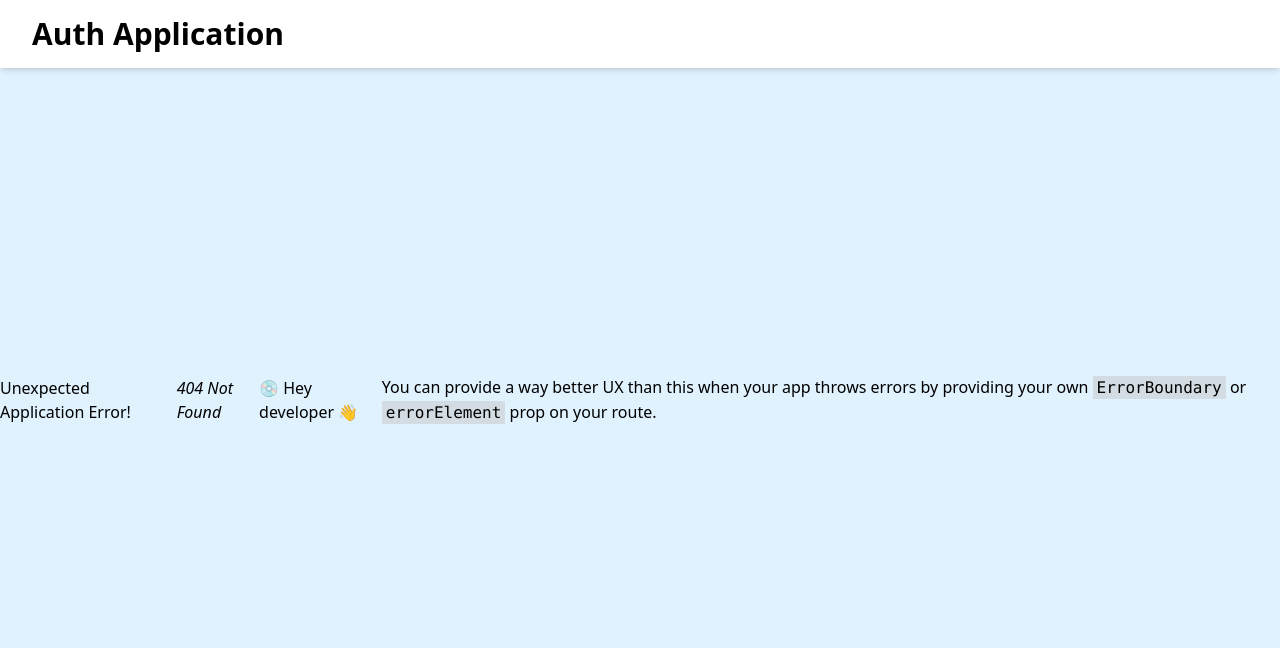
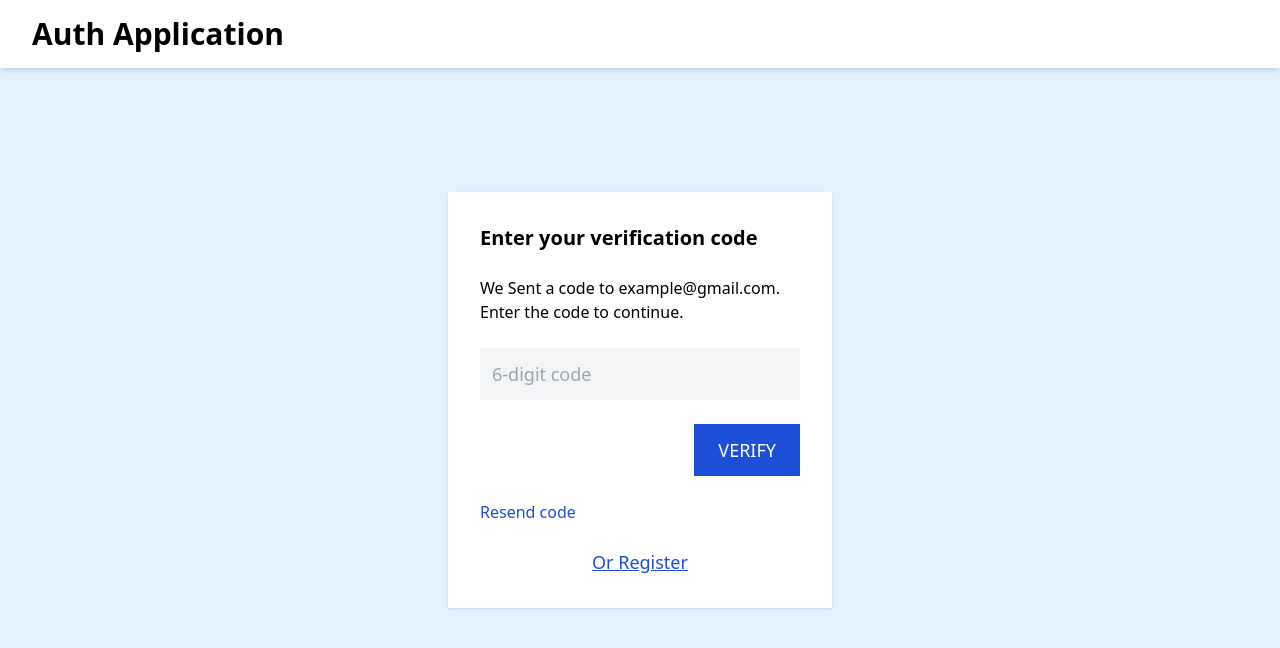
Before and after one commit to Suipt/User-Registration-Test6, a React (Create React App) app in the folder front-end-react/: page /verify in a window 1280 px wide. Before the commit this address had no page. Shown: the top 648 px of the page. Built offline with nearby package versions, Linux system fonts and the light colour scheme.

Commit message:
add verify page

```diff
--- a/front-end-react/src/App.js
+++ b/front-end-react/src/App.js
@@ -3,6 +3,7 @@ import Header from "./components/header.js/Header";
 import Home from "./pages/home/Home";
 import Login from "./pages/login/Login";
 import Register from "./pages/register/Register";
+import Verify from "./pages/verify/Verify";
 
 const router = createBrowserRouter([
   {
@@ -17,6 +18,10 @@ const router = createBrowserRouter([
     path: "/register",
     element: <Register />,
   },
+  {
+    path: "/verify",
+    element: <Verify />,
+  },
 ]);
 
 function App() {
--- /dev/null
+++ b/front-end-react/src/pages/verify/Verify.js
@@ -0,0 +1,38 @@
+import { useState } from "react";
+import { Link } from "react-router-dom";
+
+export default () => {
+  const email = "example@gmail.com";
+  const [code, setCode] = useState("");
+
+  console.log(code);
+
+  return (
+    <form className=" flex flex-col p-8 bg-white shadow text-lg gap-6">
+      <h1 className="text-xl font-bold">Enter your verification code</h1>
+      <div className="text-base">
+        <p>We Sent a code to {email}.</p>
+        <p>Enter the code to continue.</p>
+      </div>
+      <input
+        type="text"
+        value={code}
+        onChange={(e) => setCode(e.target.value)}
+        className="p-3 bg-gray-100 outline-none w-80"
+        placeholder="6-digit code"
+      />
+      <button
+        type="submit"
+        className="uppercase self-end bg-blue-700 p-3 px-6 text-white hover:bg-blue-800"
+      >
+        Verify
+      </button>
+      <span className="text-base text-blue-700 cursor-pointer">
+        Resend code
+      </span>
+      <Link to="/register" className="text-blue-700 self-center underline">
+        Or Register
+      </Link>
+    </form>
+  );
+};
```
